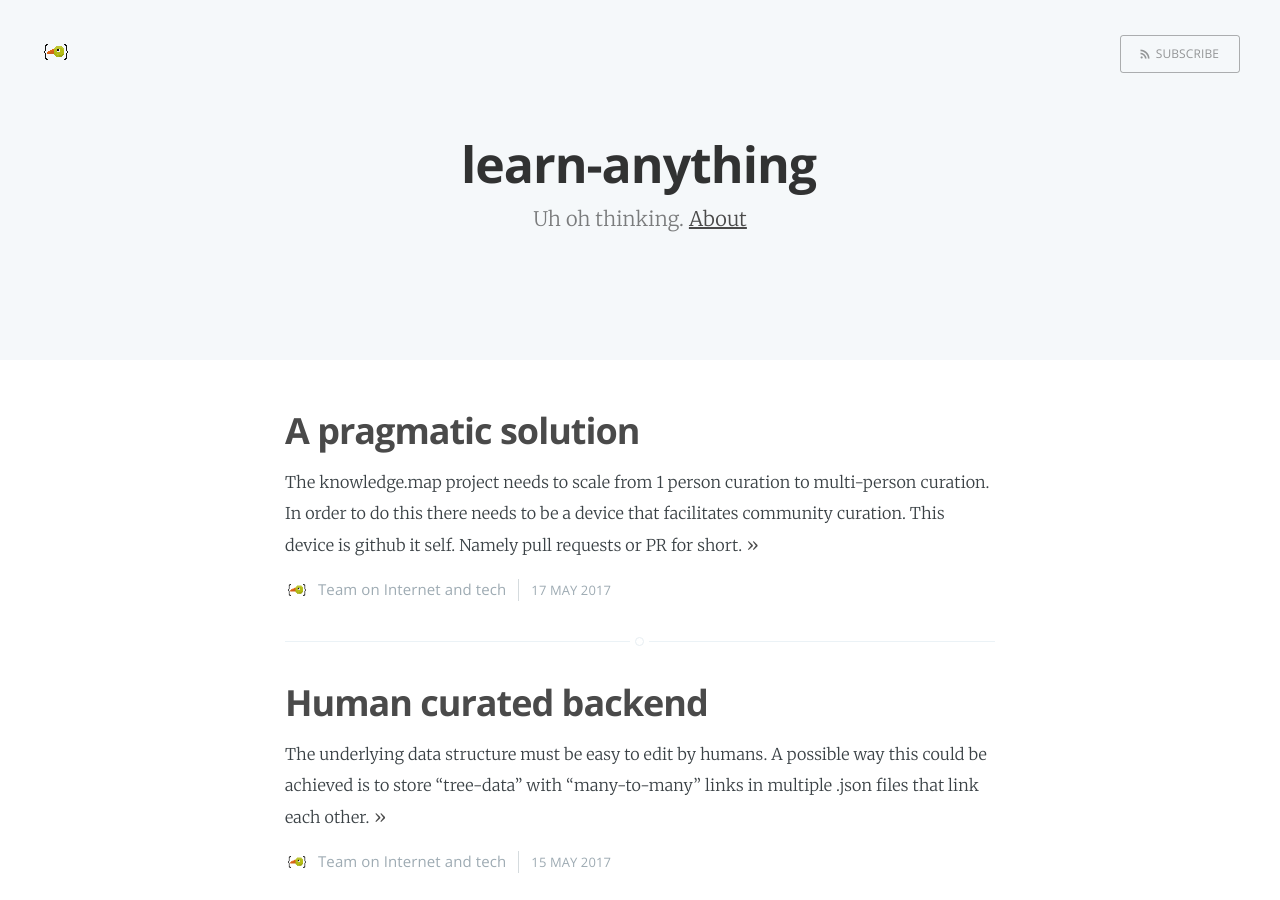
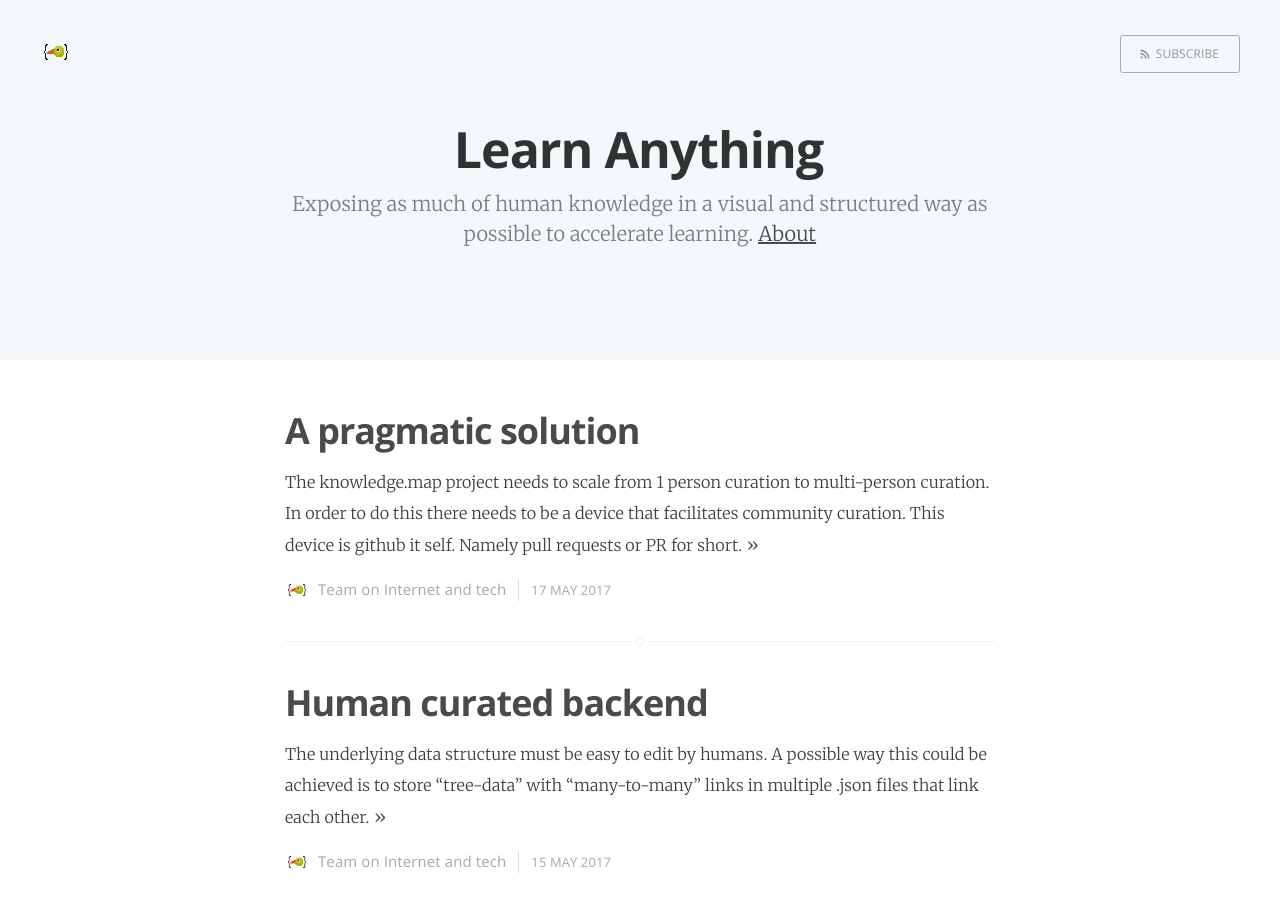
Before and after one commit to jeffreyyoung/learn-anything.github.io, a Jekyll site: the page built from index.html, in a window 1280 px wide and 900 px high. Built offline with Jekyll 4.4.1, drawn with Linux system fonts in a browser that asks for light colours; the list of posts is cut into pages by our own code; some of the changed text lies outside the part shown.

Commit message:
:sparkles:

```diff
--- a/_config.yml
+++ b/_config.yml
@@ -1,5 +1,5 @@
-name: learn-anything
-description: Uh oh thinking
+name: Learn Anything
+description: Exposing as much of human knowledge in a visual and structured way as possible to accelerate learning
 meta_description: "Learn anything"
 
 markdown: kramdown
```
